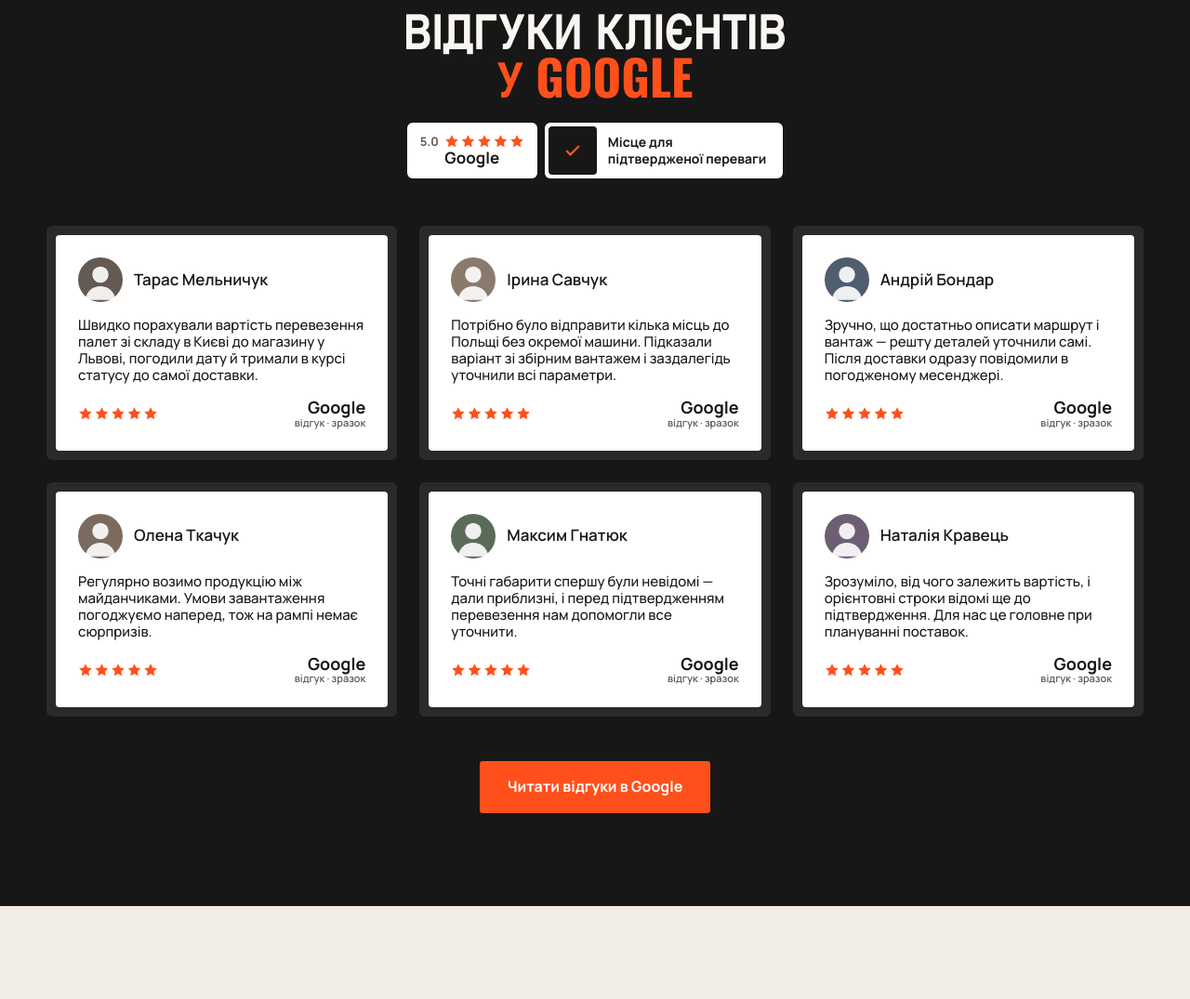
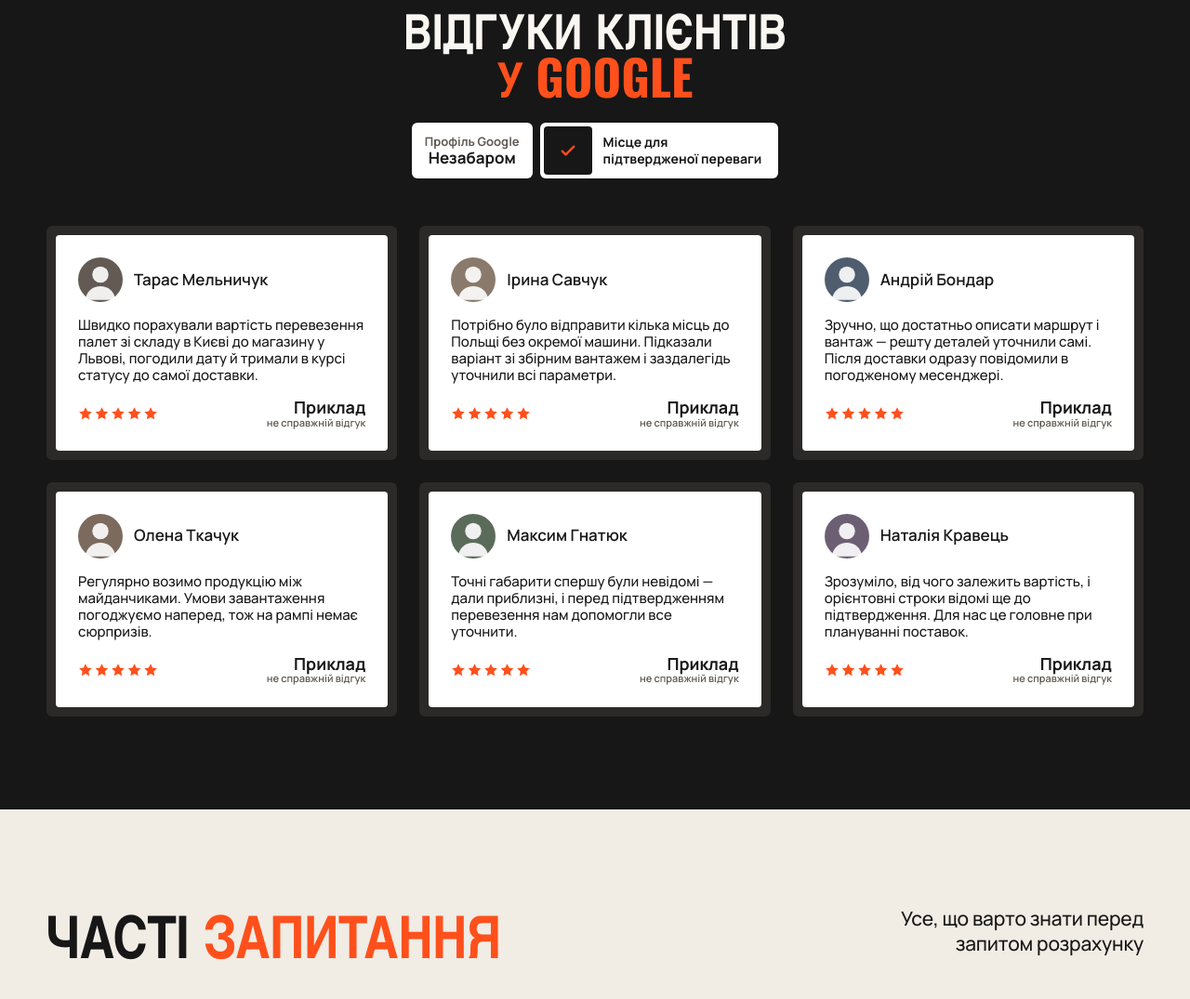
Before and after one commit to katerynagoncharova-dev/logistics, a plain HTML site: page index.html in a window 1280 px wide. Shown: the part 3936-5011 px from the top of the page at 93% size. Drawn offline with nearby package versions, Linux system fonts and the light colour scheme.

Commit message:
Show example review cards on the live site
Render the six review cards on every host until a Google profile is
connected. Each card is labelled as an example, and the Google mark and
5.0 rating are replaced so no unverified rating or review is claimed.

Co-Authored-By: Claude Opus 5.5 <noreply@anthropic.com>

```diff
--- a/index.html
+++ b/index.html
@@ -195,8 +195,8 @@
         <!-- Бейджі й картки-зразки показуються зі script.js лише на localhost (SITE_CONFIG.sampleReviews). -->
         <div class="reviews__badges" data-reviews-badges hidden>
           <div class="review-badge review-badge--rating">
-            <span class="review-badge__row"><span class="review-badge__score">5.0</span><svg class="review-stars" viewBox="0 0 108 20" aria-hidden="true" focusable="false"><g><path d="M10 1.5l2.6 5.4 5.9.8-4.3 4.1 1 5.9L10 14.9l-5.2 2.8 1-5.9L1.5 7.7l5.9-.8z"/><path transform="translate(22 0)" d="M10 1.5l2.6 5.4 5.9.8-4.3 4.1 1 5.9L10 14.9l-5.2 2.8 1-5.9L1.5 7.7l5.9-.8z"/><path transform="translate(44 0)" d="M10 1.5l2.6 5.4 5.9.8-4.3 4.1 1 5.9L10 14.9l-5.2 2.8 1-5.9L1.5 7.7l5.9-.8z"/><path transform="translate(66 0)" d="M10 1.5l2.6 5.4 5.9.8-4.3 4.1 1 5.9L10 14.9l-5.2 2.8 1-5.9L1.5 7.7l5.9-.8z"/><path transform="translate(88 0)" d="M10 1.5l2.6 5.4 5.9.8-4.3 4.1 1 5.9L10 14.9l-5.2 2.8 1-5.9L1.5 7.7l5.9-.8z"/></g></svg></span>
-            <span class="review-badge__source">Google</span>
+            <span class="review-badge__row"><span class="review-badge__score">Профіль Google</span></span>
+            <span class="review-badge__source">Незабаром</span>
           </div>
           <div class="review-badge review-badge--note">
             <span class="review-badge__icon" aria-hidden="true"></span>
--- a/script.js
+++ b/script.js
@@ -16,7 +16,7 @@ const SITE_CONFIG = {
   socials: [], // напр. [{ label: 'Instagram', url: 'https://…' }]
   policies: [], // напр. [{ label: 'Політика конфіденційності', url: '/privacy' }]
   formEndpoint: '', // URL сервісу заявок (POST, JSON). Порожньо → демоверсія
-  sampleReviews: true, // зразки відгуків для макета — показуються ЛИШЕ на localhost
+  sampleReviews: true, // картки-приклади (позначені «Приклад»), доки не підключено Google-профіль
   sampleContacts: true, // тимчасові контакти для макета — показуються ЛИШЕ на localhost
 };
 
@@ -44,8 +44,8 @@ function trackQuoteConversion(payload) {
 
 /**
  * ЗРАЗКИ ВІДГУКІВ ДЛЯ МАКЕТА. Вигадані тексти й імена, нейтральні аватари — не справжні люди.
- * Рендеряться тільки на localhost (див. renderSampleReviews), на опублікованому сайті — ніколи.
- * Для живого сайту підключіть Google Business Profile (googleReviewsUrl або віджет).
+ * Показуються на сайті як позначені приклади, доки не задано googleReviewsUrl.
+ * Без оцінки Google і без позначки Google — це не справжні відгуки.
  */
 const SAMPLE_REVIEWS = [
   { name: 'Тарас Мельничук', text: 'Швидко порахували вартість перевезення палет зі складу в Києві до магазину у Львові, погодили дату й тримали в курсі статусу до самої доставки.' },
@@ -154,7 +154,7 @@ function applyConfig() {
 /* ---------- Зразки відгуків (тільки локальний перегляд) ---------- */
 function renderSampleReviews() {
   const grid = $('[data-reviews-grid]');
-  if (!grid || !SITE_CONFIG.sampleReviews || !IS_LOCAL_PREVIEW) return;
+  if (!grid || !SITE_CONFIG.sampleReviews || SITE_CONFIG.googleReviewsUrl) return;
 
   const starsSvg = () => {
     const ns = 'http://www.w3.org/2000/svg';
@@ -183,9 +183,9 @@ function renderSampleReviews() {
     const head = el('div', 'review-card__head');
     head.append(el('span', 'review-card__avatar'), el('p', 'review-card__name', r.name));
     const foot = el('div', 'review-card__foot');
-    const rating = el('span', 'visually-hidden', 'Оцінка 5 з 5');
+    const rating = el('span', 'visually-hidden', 'Приклад оцінки');
     const mark = el('span', 'review-card__source');
-    mark.append(el('span', 'review-card__source-name', 'Google'), el('span', 'review-card__source-sub', 'відгук · зразок'));
+    mark.append(el('span', 'review-card__source-name', 'Приклад'), el('span', 'review-card__source-sub', 'не справжній відгук'));
     foot.append(starsSvg(), rating, mark);
     inner.append(head, el('p', 'review-card__text', r.text), foot);
     li.append(inner);
@@ -196,12 +196,6 @@ function renderSampleReviews() {
   $('[data-reviews-badges]').hidden = false;
   const placeholder = $('[data-reviews-placeholder]');
   if (placeholder) placeholder.hidden = true;
-  const link = $('[data-reviews-link]');
-  if (link && !SITE_CONFIG.googleReviewsUrl) {
-    link.href = '#reviews';
-    link.removeAttribute('target');
-    link.hidden = false;
-  }
 }
 
 /* ---------- Шапка й мобільне меню ---------- */
```
